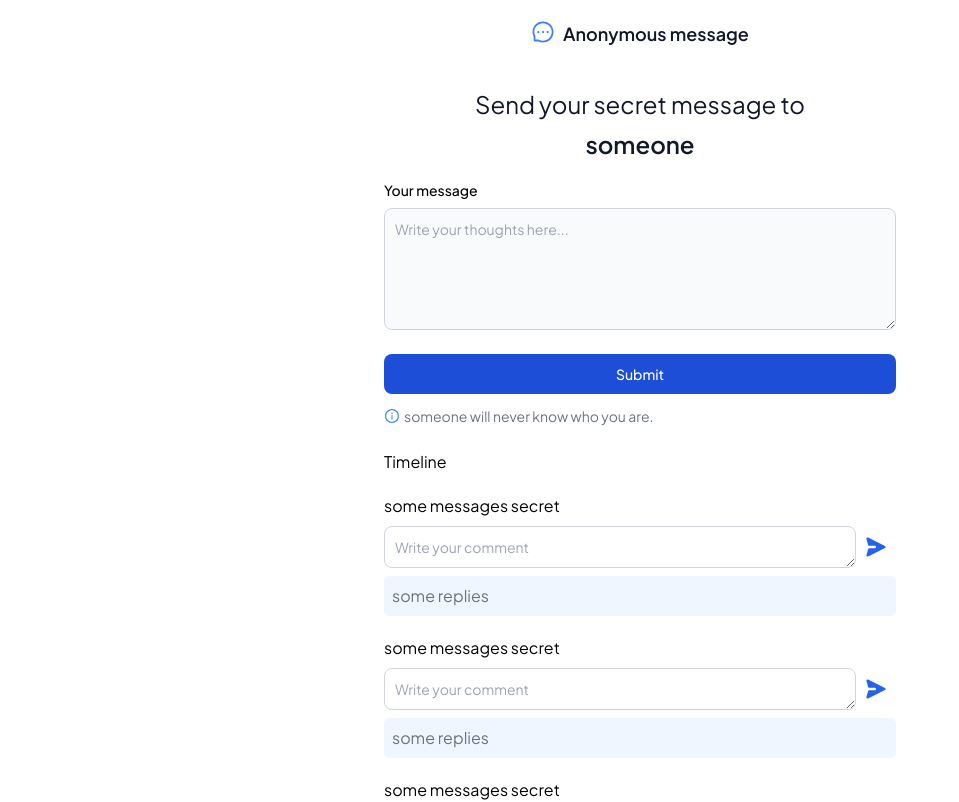
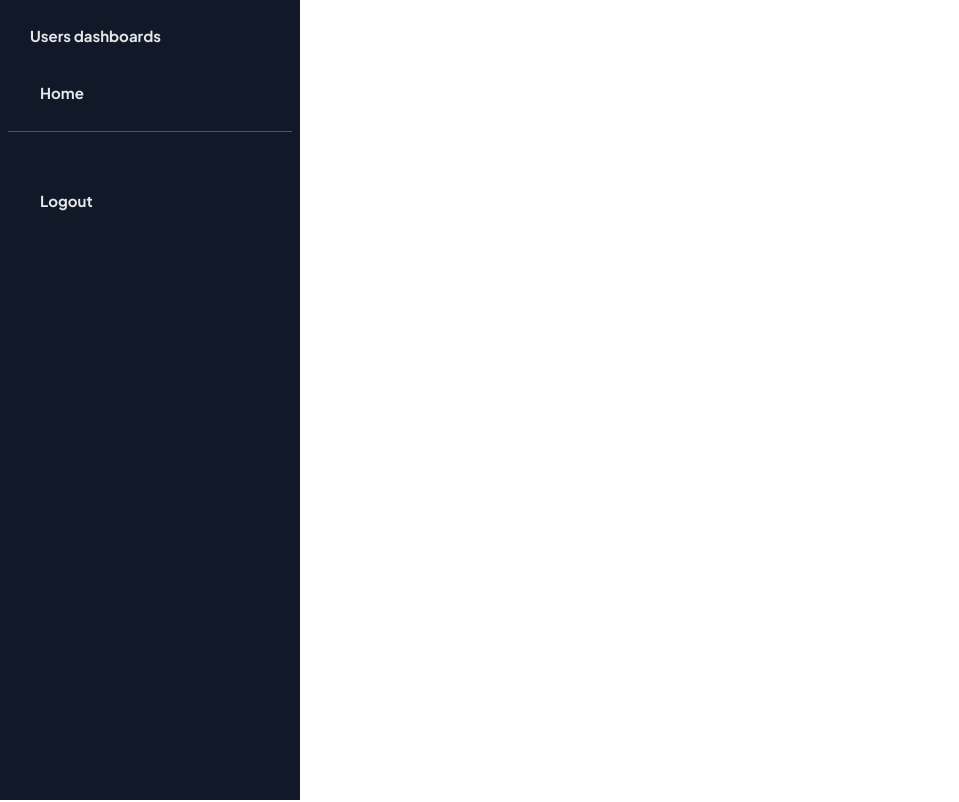
Before and after one commit to yaffalhakim1/anonymous-website-message, a Next.js app: page / in a window 1280 px wide. Shown: the top 802 px of the page, without its empty margins (0-959 px from the left). Built offline with nearby package versions, Linux system fonts and the light colour scheme.

Commit message:
init dashboard

```diff
--- /dev/null
+++ b/components/admin/Dashboard.tsx
@@ -0,0 +1,56 @@
+import React from "react";
+
+function Dashboard() {
+  return (
+    <>
+      <body className="bg-blue-600">
+        <span
+          className="absolute text-white text-4xl top-5 left-4 cursor-pointer"
+          //   onclick="openSidebar()"
+        >
+          <i className="bi bi-filter-left px-2 bg-gray-900 rounded-md"></i>
+        </span>
+        <div className="sidebar fixed top-0 bottom-0 lg:left-0 p-2 w-[300px] overflow-y-auto text-center bg-gray-900">
+          <div className="text-gray-100 text-xl">
+            <div className="p-2.5 mt-1 flex items-center">
+              <h1 className="font-bold text-gray-200 text-[15px] ml-3">
+                Users dashboards
+              </h1>
+              <i
+                className="bi bi-x cursor-pointer ml-28 lg:hidden"
+                // onclick="openSidebar()"
+              ></i>
+            </div>
+          </div>
+          {/* <div className="p-2.5 flex items-center rounded-md px-4 duration-300 cursor-pointer bg-gray-700 text-white">
+            <i className="bi bi-search text-sm"></i>
+            <input
+              type="text"
+              placeholder="Search"
+              className="text-[15px] ml-4 w-full bg-transparent focus:outline-none"
+            />
+          </div> */}
+          <div className="p-2.5 mt-3 flex items-center rounded-md px-4 duration-300 cursor-pointer hover:bg-blue-600 text-white">
+            <i className="bi bi-house-door-fill"></i>
+            <span className="text-[15px] ml-4 text-gray-200 font-bold">
+              Home
+            </span>
+          </div>
+          <div className="my-4 bg-gray-600 h-[1px]"></div>
+          <div
+            className="p-2.5 mt-3 flex items-center rounded-md px-4 duration-300 cursor-pointer hover:bg-blue-600 text-white"
+            // onclick="dropdown()"
+          ></div>
+          <div className="p-2.5 mt-3 flex items-center rounded-md px-4 duration-300 cursor-pointer hover:bg-blue-600 text-white">
+            <i className="bi bi-box-arrow-in-right"></i>
+            <span className="text-[15px] ml-4 text-gray-200 font-bold">
+              Logout
+            </span>
+          </div>
+        </div>
+      </body>
+    </>
+  );
+}
+
+export default Dashboard;
--- a/pages/index.tsx
+++ b/pages/index.tsx
@@ -2,17 +2,14 @@ import Image from "next/image";
 import { Plus_Jakarta_Sans } from "next/font/google";
 import PublicForm from "@/components/PublicForm";
 import Timeline from "@/components/Timeline";
+import Dashboard from "@/components/admin/Dashboard";
 
 const jakarta = Plus_Jakarta_Sans({ subsets: ["latin"] });
 
 export default function Home() {
   return (
     <main className={`flex flex-col ${jakarta.className}`}>
-      <PublicForm />
-      <Timeline />
-      <Timeline />
-      <Timeline />
-      <Timeline />
+      <Dashboard />
     </main>
   );
 }
```
Also changed, not shown: flow.txt (added).
